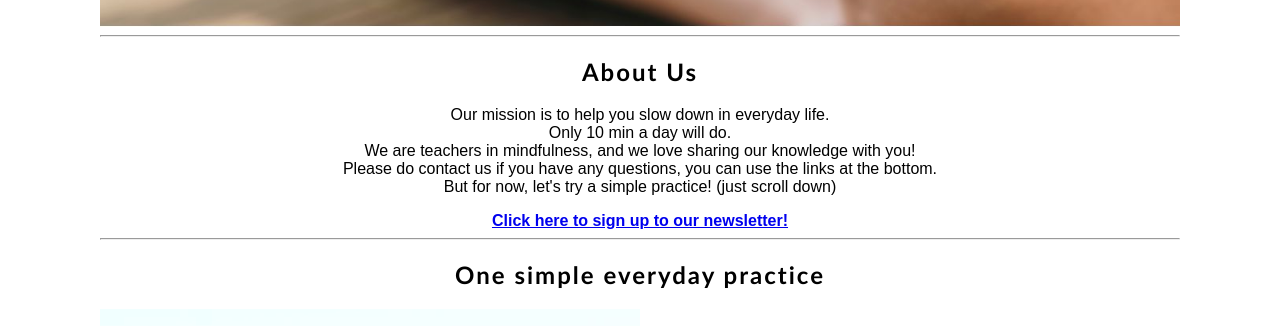
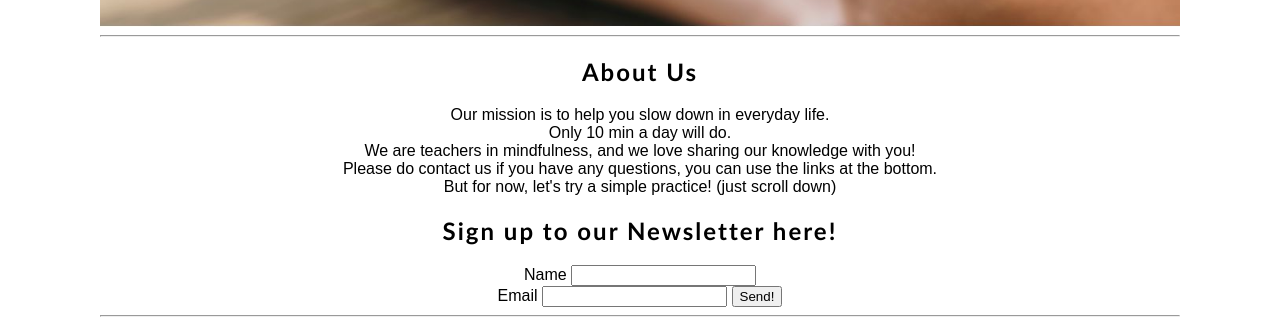
Before and after one commit to emmhe015/mypp1, a plain HTML site: page index.html in a window 1280 px wide. Shown: the part 621-947 px from the top of the page. Drawn offline with Linux system fonts and the light colour scheme.

Commit message:
Move form to index.html

```diff
--- a/index.html
+++ b/index.html
@@ -42,12 +42,24 @@
                     We are teachers in mindfulness, and we love sharing our knowledge with you!<br>
                     Please do contact us if you have any questions, you can use the links at the bottom.<br>
                     But for now, let's try a simple practice! (just scroll down)</p>
-                    <center><a href="form.html"><b>Click here to sign up to our newsletter!</b></a></center>
-            </section>
+                    <section id="newsletter">
+                        <center><h2><b>Sign up to our Newsletter here!</b></h2>
+                        <form>
+                            <label for="name">Name</label>
+                            <input type="text" id="name" name="name" required><br>
+                            <label for="email">Email</label>
+                            <input type="email" id="email" name="email" required>
+                            <button type="submit">Send!</button>
+                        </form></center>
+
+
+                    </section>
+
+
             <section id="practice">
                 <hr>
                 <h2>One simple everyday practice</h2>
-                <img class="practice-img" src="/assets/images/practice.jpg" alt="practicing breathing">
+                <img class="practice-img" src="assets/images/practice.jpg" alt="practicing breathing">
                 <ol>
                     <li>Place your hand on your heart</li>
                     <li>Take a deep breath in thru your nose</li>
```
